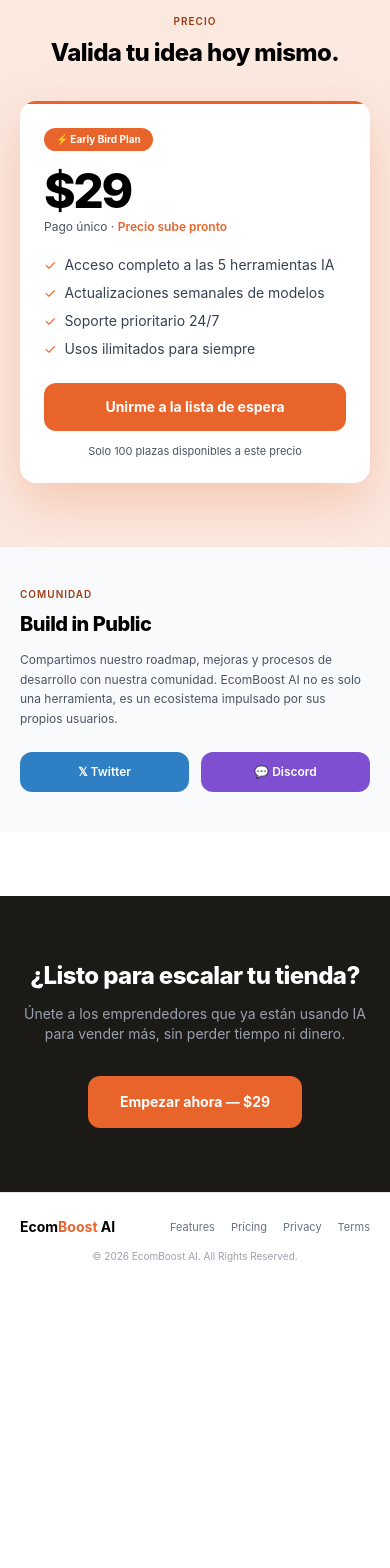
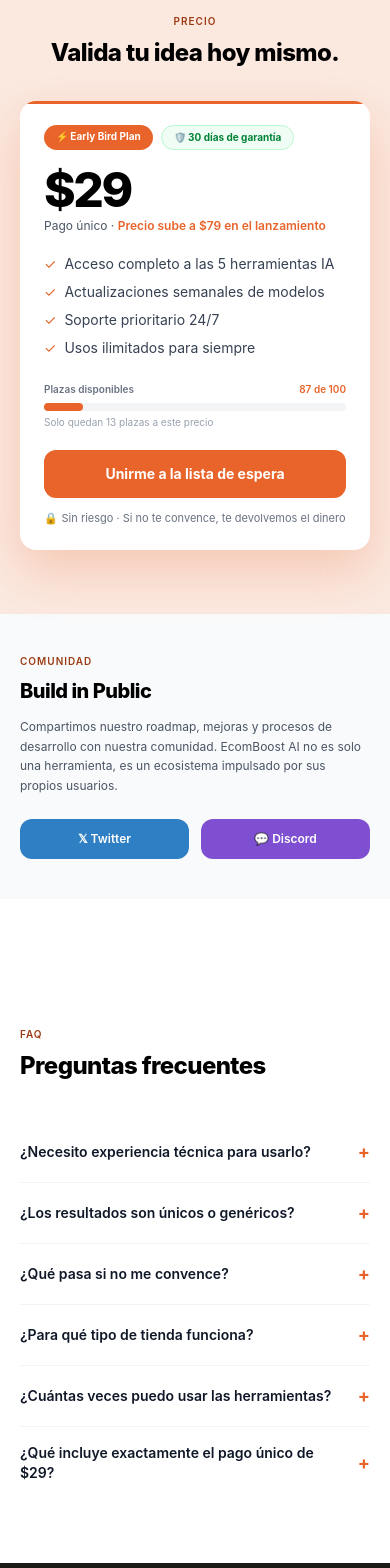
Before and after one commit to Zebdon/ecomboost-ai, a React (Vite) app: page / in a window 390 px wide. Shown: the part 2560-4128 px from the top of the page. Before the commit the page ends 3848 px from the top, so only its background shows below. Built offline with nearby package versions, Linux system fonts and the light colour scheme.

Commit message:
Add FAQ section, pricing urgency bar, guarantee badge, quick example buttons

```diff
--- a/src/pages/AdCreator.jsx
+++ b/src/pages/AdCreator.jsx
@@ -36,6 +36,13 @@ function AdCreator() {
 
           <div className="bg-[#FBE9E0] border border-[#f0c5ab] rounded-2xl p-5 mb-6">
             <label className="block text-xs font-bold text-gray-700 mb-2">Describe tu producto</label>
+            <div className="flex gap-2 flex-wrap mb-2">
+              {['Crema facial con ácido hialurónico para piel sensible', 'Mochila impermeable para portátil 25L', 'Zapatillas minimalistas para running'].map((ex) => (
+                <button key={ex} onClick={() => setProduct(ex)} className="text-[10px] bg-white border border-[#f0c5ab] text-[#9c3c14] px-2.5 py-1 rounded-full hover:bg-[#FBE9E0] transition-colors">
+                  {ex.length > 30 ? ex.slice(0, 30) + '…' : ex}
+                </button>
+              ))}
+            </div>
             <textarea
               value={product}
               onChange={(e) => setProduct(e.target.value)}
--- a/src/pages/Branding.jsx
+++ b/src/pages/Branding.jsx
@@ -40,6 +40,13 @@ Responde solo con el contenido numerado, sin introducción ni texto adicional.`
 
           <div className="bg-[#F0EBFA] border border-[#d9cdf0] rounded-2xl p-5 mb-6">
             <label className="block text-xs font-bold text-gray-700 mb-2">Describe tu negocio</label>
+            <div className="flex gap-2 flex-wrap mb-2">
+              {['Tienda de velas aromáticas artesanales', 'Cosméticos naturales sin químicos', 'Accesorios minimalistas para hombre'].map((ex) => (
+                <button key={ex} onClick={() => setDescription(ex)} className="text-[10px] bg-white border border-[#d9cdf0] text-[#6938b5] px-2.5 py-1 rounded-full hover:bg-[#F0EBFA] transition-colors">
+                  {ex.length > 30 ? ex.slice(0, 30) + '…' : ex}
+                </button>
+              ))}
+            </div>
             <textarea
               value={description}
               onChange={(e) => setDescription(e.target.value)}
--- a/src/pages/Home.jsx
+++ b/src/pages/Home.jsx
@@ -72,6 +72,21 @@ const testimonials = [
     text: 'El branding instantáneo me dio el nombre y el slogan de mi marca en minutos. Antes llevaba semanas pensándolo.',
   },
 ]
+
+function FaqItem({ question, answer }) {
+  const [open, setOpen] = useState(false)
+  return (
+    <div className="py-4 cursor-pointer" onClick={() => setOpen(!open)}>
+      <div className="flex justify-between items-center gap-4">
+        <span className="text-sm font-semibold text-gray-900">{question}</span>
+        <span className={`text-[#E8642A] text-lg font-bold shrink-0 transition-transform duration-200 ${open ? 'rotate-45' : ''}`}>+</span>
+      </div>
+      {open && (
+        <p className="text-sm text-gray-500 leading-relaxed mt-3 pr-8">{answer}</p>
+      )}
+    </div>
+  )
+}
 
 function Home() {
   const [showScrollTop, setShowScrollTop] = useState(false)
@@ -255,11 +270,16 @@ function Home() {
               className="lg:col-span-2 bg-white rounded-2xl p-6 lg:p-8 relative overflow-hidden transition-all duration-300 hover:shadow-2xl shadow-[0_20px_50px_rgba(232,100,42,0.25)]"
             >
               <div className="absolute top-0 left-0 right-0 h-[3px] bg-[#E8642A]"></div>
-              <span className="inline-block bg-[#E8642A] text-white text-[10px] font-bold px-3 py-1 rounded-full mb-4">
-                ⚡ Early Bird Plan
-              </span>
+              <div className="flex gap-2 flex-wrap mb-4">
+                <span className="inline-block bg-[#E8642A] text-white text-[10px] font-bold px-3 py-1 rounded-full">
+                  ⚡ Early Bird Plan
+                </span>
+                <span className="inline-block bg-green-50 text-green-700 border border-green-200 text-[10px] font-bold px-3 py-1 rounded-full">
+                  🛡️ 30 días de garantía
+                </span>
+              </div>
               <div className="text-5xl font-extrabold tracking-tighter mb-1">$29</div>
-              <p className="text-xs text-gray-600 mb-5">Pago único · <span className="text-[#E8642A] font-semibold">Precio sube pronto</span></p>
+              <p className="text-xs text-gray-600 mb-5">Pago único · <span className="text-[#E8642A] font-semibold">Precio sube a $79 en el lanzamiento</span></p>
               <ul className="flex flex-col gap-2 mb-6">
                 {[
                   'Acceso completo a las 5 herramientas IA',
@@ -273,13 +293,26 @@ function Home() {
                   </li>
                 ))}
               </ul>
+
+              {/* Barra de plazas */}
+              <div className="mb-5">
+                <div className="flex justify-between text-[10px] font-semibold text-gray-500 mb-1.5">
+                  <span>Plazas disponibles</span>
+                  <span className="text-[#E8642A]">87 de 100</span>
+                </div>
+                <div className="w-full bg-gray-100 rounded-full h-2">
+                  <div className="bg-[#E8642A] h-2 rounded-full" style={{ width: '13%' }}></div>
+                </div>
+                <p className="text-[10px] text-gray-400 mt-1">Solo quedan 13 plazas a este precio</p>
+              </div>
+
               <button
                 onClick={() => setWaitlistOpen(true)}
                 className="w-full bg-[#E8642A] text-white font-bold text-sm py-3.5 rounded-xl hover:bg-[#d6551e] transition-all hover:scale-[1.02] active:scale-95"
               >
                 Unirme a la lista de espera
               </button>
-              <p className="text-[11px] text-gray-600 text-center mt-3">Solo 100 plazas disponibles a este precio</p>
+              <p className="text-[11px] text-gray-500 text-center mt-3">🔒 Sin riesgo · Si no te convence, te devolvemos el dinero</p>
             </motion.div>
 
             <motion.div
@@ -339,6 +372,44 @@ function Home() {
         </div>
       </section>
 
+      {/* FAQ */}
+      <section id="faq" className="px-5 lg:px-12 py-16 lg:py-24 bg-white">
+        <div className="max-w-3xl mx-auto">
+          <p className="text-[10px] font-semibold tracking-widest text-[#9c3c14] uppercase mb-2">FAQ</p>
+          <h2 className="text-2xl font-extrabold tracking-tight mb-10">Preguntas frecuentes</h2>
+          <div className="flex flex-col divide-y divide-gray-100">
+            {[
+              {
+                q: '¿Necesito experiencia técnica para usarlo?',
+                a: 'No. Solo describes tu producto o nicho en un campo de texto y la IA genera el resultado en segundos. No hay configuración ni conocimientos previos necesarios.',
+              },
+              {
+                q: '¿Los resultados son únicos o genéricos?',
+                a: 'Cada generación es única y personalizada para tu producto. El modelo analiza la descripción que introduces y crea contenido específico, no plantillas copiadas.',
+              },
+              {
+                q: '¿Qué pasa si no me convence?',
+                a: 'Tienes 30 días de garantía total. Si no ves valor en las herramientas, te devolvemos el dinero sin preguntas.',
+              },
+              {
+                q: '¿Para qué tipo de tienda funciona?',
+                a: 'Para cualquier eCommerce: dropshipping, marca propia, infoproductos, servicios digitales. Si vendes algo online, EcomBoost AI te ayuda a hacerlo mejor.',
+              },
+              {
+                q: '¿Cuántas veces puedo usar las herramientas?',
+                a: 'Usos ilimitados. No hay créditos ni límites mensuales. Paga una vez y úsalo siempre.',
+              },
+              {
+                q: '¿Qué incluye exactamente el pago único de $29?',
+                a: 'Acceso completo a las 5 herramientas (Ads, SEO, Nicho, Branding y Plan de Lanzamiento), actualizaciones del modelo de IA y soporte prioritario. Sin suscripción mensual.',
+              },
+            ].map((item, i) => (
+              <FaqItem key={i} question={item.q} answer={item.a} />
+            ))}
+          </div>
+        </div>
+      </section>
+
       {/* CTA final oscuro */}
       <motion.section
         initial={{ opacity: 0, y: 30 }}
@@ -370,6 +441,7 @@ function Home() {
           <div className="flex gap-4">
             <a href="#herramientas" className="text-[11px] text-gray-500 hover:text-[#E8642A] transition-colors">Features</a>
             <a href="#precio" className="text-[11px] text-gray-500 hover:text-[#E8642A] transition-colors">Pricing</a>
+            <a href="#faq" className="text-[11px] text-gray-500 hover:text-[#E8642A] transition-colors">FAQ</a>
             <a href="#" className="text-[11px] text-gray-500 hover:text-[#E8642A] transition-colors">Privacy</a>
             <a href="#" className="text-[11px] text-gray-500 hover:text-[#E8642A] transition-colors">Terms</a>
           </div>
--- a/src/pages/LaunchPlan.jsx
+++ b/src/pages/LaunchPlan.jsx
@@ -34,6 +34,13 @@ function LaunchPlan() {
 
           <div className="bg-[#FBF1DF] border border-[#f0dba8] rounded-2xl p-5 mb-6">
             <label className="block text-xs font-bold text-gray-700 mb-2">Describe tu negocio</label>
+            <div className="flex gap-2 flex-wrap mb-2">
+              {['Tienda de ropa deportiva femenina', 'eCommerce de productos naturales', 'Dropshipping de gadgets tecnológicos'].map((ex) => (
+                <button key={ex} onClick={() => setBusiness(ex)} className="text-[10px] bg-white border border-[#f0dba8] text-[#9c6d0e] px-2.5 py-1 rounded-full hover:bg-[#FBF1DF] transition-colors">
+                  {ex.length > 30 ? ex.slice(0, 30) + '…' : ex}
+                </button>
+              ))}
+            </div>
             <textarea
               value={business}
               onChange={(e) => setBusiness(e.target.value)}
--- a/src/pages/NicheAnalyzer.jsx
+++ b/src/pages/NicheAnalyzer.jsx
@@ -42,6 +42,13 @@ Sé directo y realista, no optimista por defecto. Responde solo con el análisis
 
           <div className="bg-[#EAF5EC] border border-[#c2e2c9] rounded-2xl p-5 mb-6">
             <label className="block text-xs font-bold text-gray-700 mb-2">Describe tu nicho o producto</label>
+            <div className="flex gap-2 flex-wrap mb-2">
+              {['Accesorios de yoga sostenibles', 'Ropa deportiva para mujeres', 'Suplementos veganos para deportistas'].map((ex) => (
+                <button key={ex} onClick={() => setNiche(ex)} className="text-[10px] bg-white border border-[#c2e2c9] text-[#2d7a42] px-2.5 py-1 rounded-full hover:bg-[#EAF5EC] transition-colors">
+                  {ex}
+                </button>
+              ))}
+            </div>
             <textarea
               value={niche}
               onChange={(e) => setNiche(e.target.value)}
--- a/src/pages/SeoGenerator.jsx
+++ b/src/pages/SeoGenerator.jsx
@@ -35,6 +35,13 @@ function SeoGenerator() {
 
           <div className="bg-[#E9F1FA] border border-[#c2dbf0] rounded-2xl p-5 mb-6">
             <label className="block text-xs font-bold text-gray-700 mb-2">Describe tu producto</label>
+            <div className="flex gap-2 flex-wrap mb-2">
+              {['Mochila impermeable para portátil 25L USB', 'Crema antienvejecimiento con retinol', 'Silla ergonómica para home office'].map((ex) => (
+                <button key={ex} onClick={() => setProduct(ex)} className="text-[10px] bg-white border border-[#c2dbf0] text-[#1e5f96] px-2.5 py-1 rounded-full hover:bg-[#E9F1FA] transition-colors">
+                  {ex.length > 30 ? ex.slice(0, 30) + '…' : ex}
+                </button>
+              ))}
+            </div>
             <textarea
               value={product}
               onChange={(e) => setProduct(e.target.value)}
```
